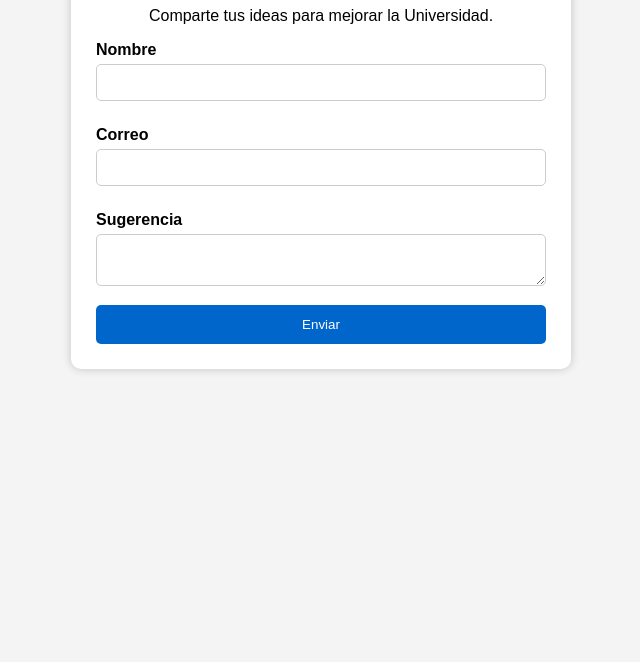
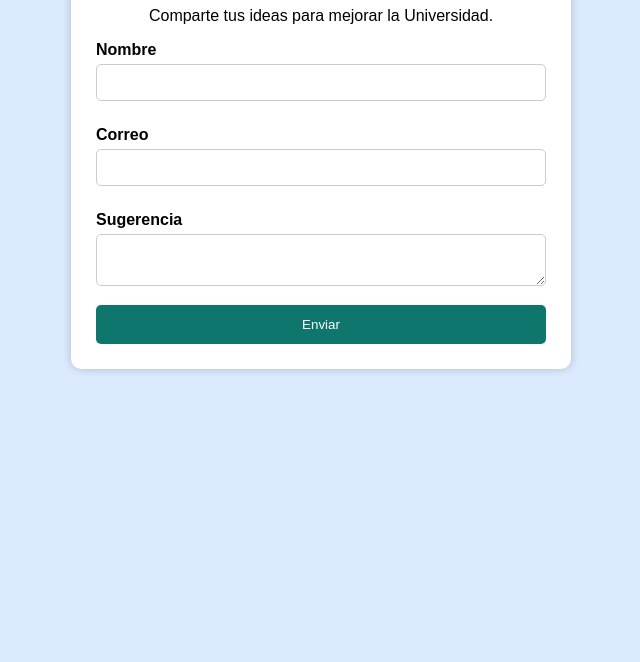
Before and after one commit to luisrestrepoa/buzon-cuc-escucha, a plain HTML site: page index.html in a window 1280 px wide. Shown: the part 138-800 px from the top of the page, without its empty margins (319-959 px from the left). Drawn offline with Linux system fonts and the light colour scheme.

Commit message:
Cambiar colores del sitio

```diff
--- a/styles.css
+++ b/styles.css
@@ -1,6 +1,6 @@
 body{
     font-family: Arial, sans-serif;
-    background:#f4f4f4;
+    background:#dbeafe;
     margin:0;
     padding:0;
 }
@@ -43,7 +43,7 @@ textarea{
 button{
     width:100%;
     padding:12px;
-    background:#0066cc;
+    background:#0f766e;
     color:white;
     border:none;
     border-radius:5px;
@@ -51,5 +51,5 @@ button{
 }
 
 button:hover{
-    background:#004c99;
+    background:#115e59;
 }
```
